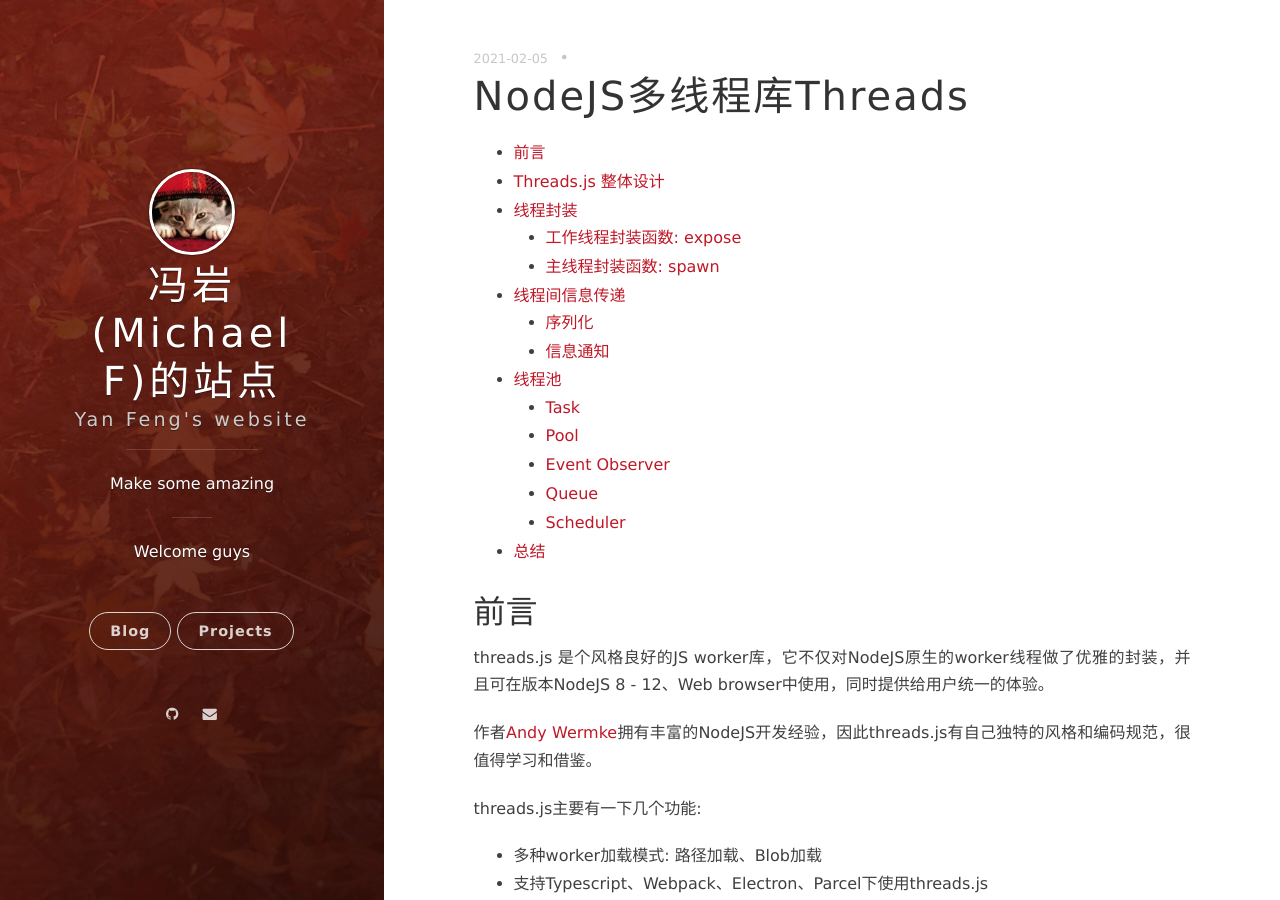
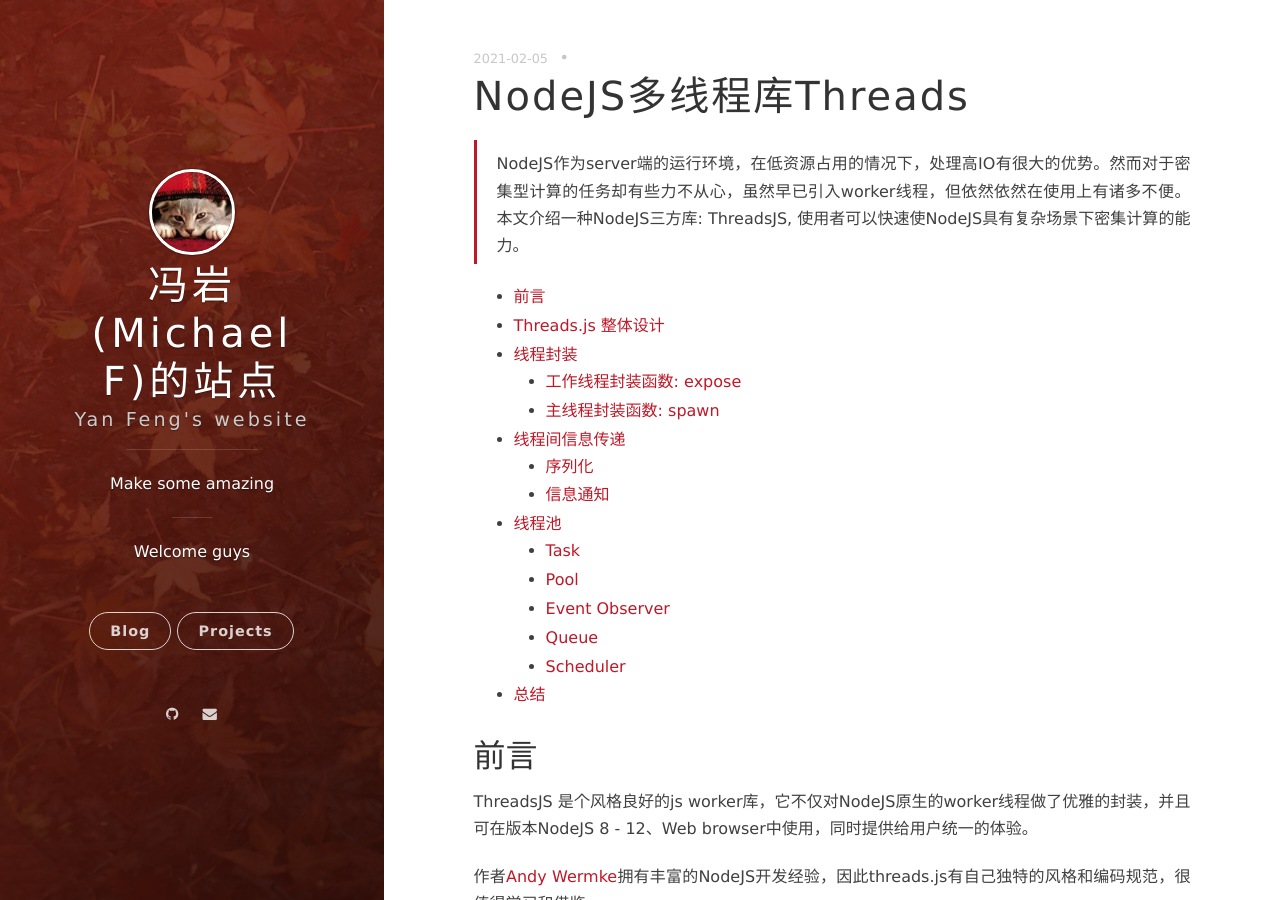
Before and after one commit to fy2462/fy2462.github.io, a Jekyll site: the page built from _posts/2021-02-05-nodejs-threads-pool.md, in a window 1280 px wide and 900 px high. Built offline with Jekyll 4.4.1, drawn with Linux system fonts in a browser that asks for light colours; nearby versions of some CDN libraries; comment, search, counter and statistics services are not loaded.

Commit message:
Update doc

```diff
--- a/_posts/2021-02-05-nodejs-threads-pool.md
+++ b/_posts/2021-02-05-nodejs-threads-pool.md
@@ -3,6 +3,8 @@ layout: post
 title: NodeJS多线程库Threads
 date: 2021-02-05 11:56:24.000000000 +08:00
 ---
+
+> NodeJS作为server端的运行环境，在低资源占用的情况下，处理高IO有很大的优势。然而对于密集型计算的任务却有些力不从心，虽然早已引入worker线程，但依然依然在使用上有诸多不便。本文介绍一种NodeJS三方库: ThreadsJS, 使用者可以快速使NodeJS具有复杂场景下密集计算的能力。
 
 <!-- TOC -->
 
@@ -26,7 +28,7 @@ date: 2021-02-05 11:56:24.000000000 +08:00
 
 ## 前言
 
-threads.js 是个风格良好的JS worker库，它不仅对NodeJS原生的worker线程做了优雅的封装，并且可在版本NodeJS 8 - 12、Web browser中使用，同时提供给用户统一的体验。
+ThreadsJS 是个风格良好的js worker库，它不仅对NodeJS原生的worker线程做了优雅的封装，并且可在版本NodeJS 8 - 12、Web browser中使用，同时提供给用户统一的体验。
 
 作者[Andy Wermke](https://andywer.com/)拥有丰富的NodeJS开发经验，因此threads.js有自己独特的风格和编码规范，很值得学习和借鉴。
 
```
